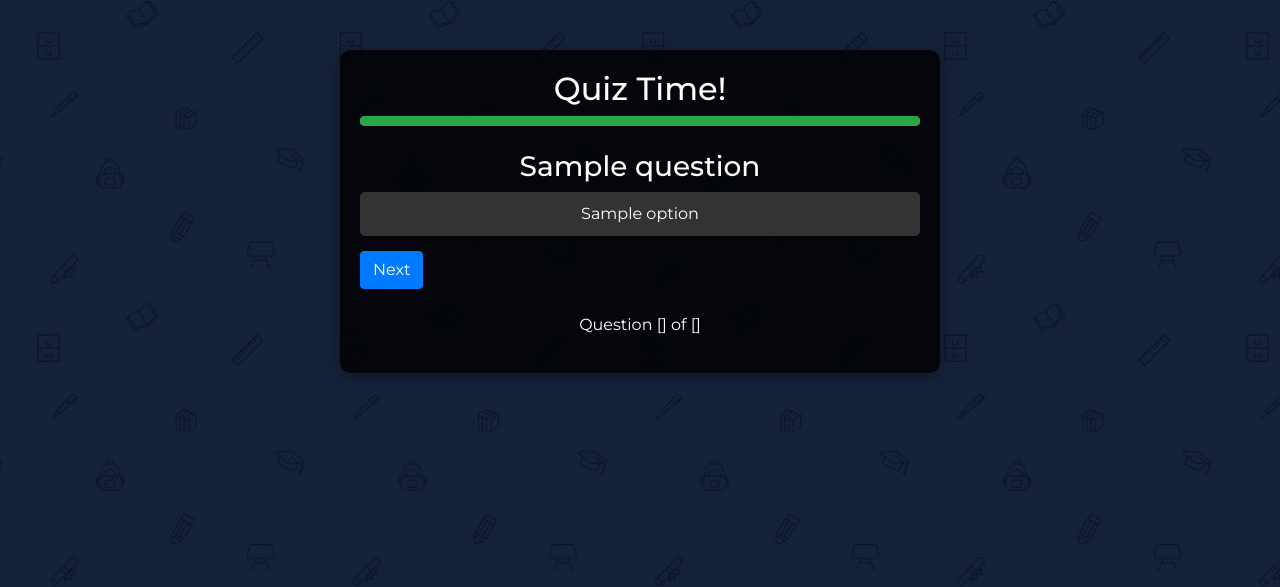
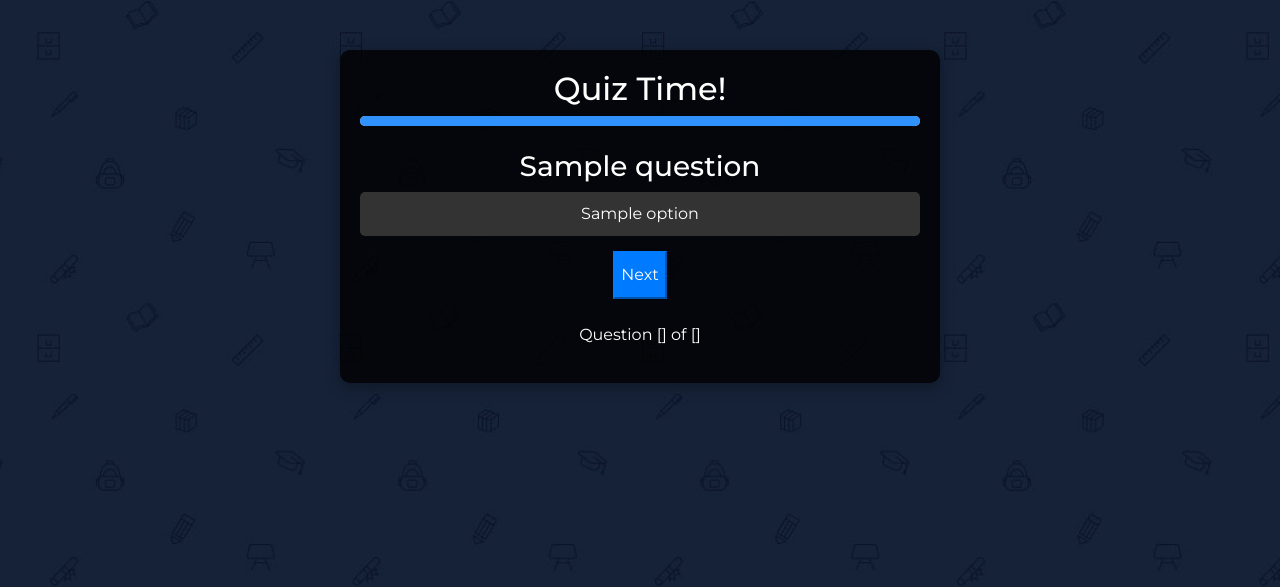
Before and after one commit to Erten00/Hakaton24, a Flask app: template templates/quiz.html in a window 1280 px wide. Shown: the top 587 px of the page. Run offline with Flask 3, Linux system fonts and the light colour scheme; the template is opened without the code that fills it: most values are stand-ins (such as "Sample title", 1, 10 or a date in 2020); some libraries are stand-ins or nearby versions.

Commit message:
Quiz test 9

```diff
--- a/templates/quiz.html
+++ b/templates/quiz.html
@@ -39,7 +39,7 @@
         .progress-bar {
             width: 0;
             height: 100%;
-            background-color: #28a745;
+            background-color: #3093fd;
             transition: width 0.4s ease-in-out;
         }
 
@@ -60,7 +60,7 @@
         }
 
         .option.selected {
-            background: #28a745;
+            background: #1281f8;
         }
 
         footer {
@@ -70,6 +70,18 @@
 
         .question-container {
             text-align: center;
+        }
+
+        .btn-primary {
+            background-color: #007bff;
+            border-color: #007bff;
+            padding-top: 10px;
+            padding-bottom: 10px;
+        }
+
+        .btn-primary:hover {
+            background-color: #0056b3;
+            border-color: #0056b3;
         }
     </style>
 </head>
@@ -95,20 +107,21 @@
                 </div>
             </div>
 
-            <footer>
+            <center>
+
                 <!-- Next button (conditional) -->
-                <button type="submit" class="btn btn-primary"
+                <button type="submit" class="btn-primary"
                         {% if current_question == total_questions %}
                         formaction="{{ url_for('results') }}"
                         method="GET"
                         {% endif %}>Next</button>
-            </footer>
         </form>
 
         <div class="text-center mt-4">
             <p>Question {{ current_question }} of {{ total_questions }}</p>
         </div>
     </div>
+            </center>
 
     <!-- JavaScript -->
     <script src="{{ url_for('static', filename='vendor/jquery/jquery.min.js') }}"></script>
```
